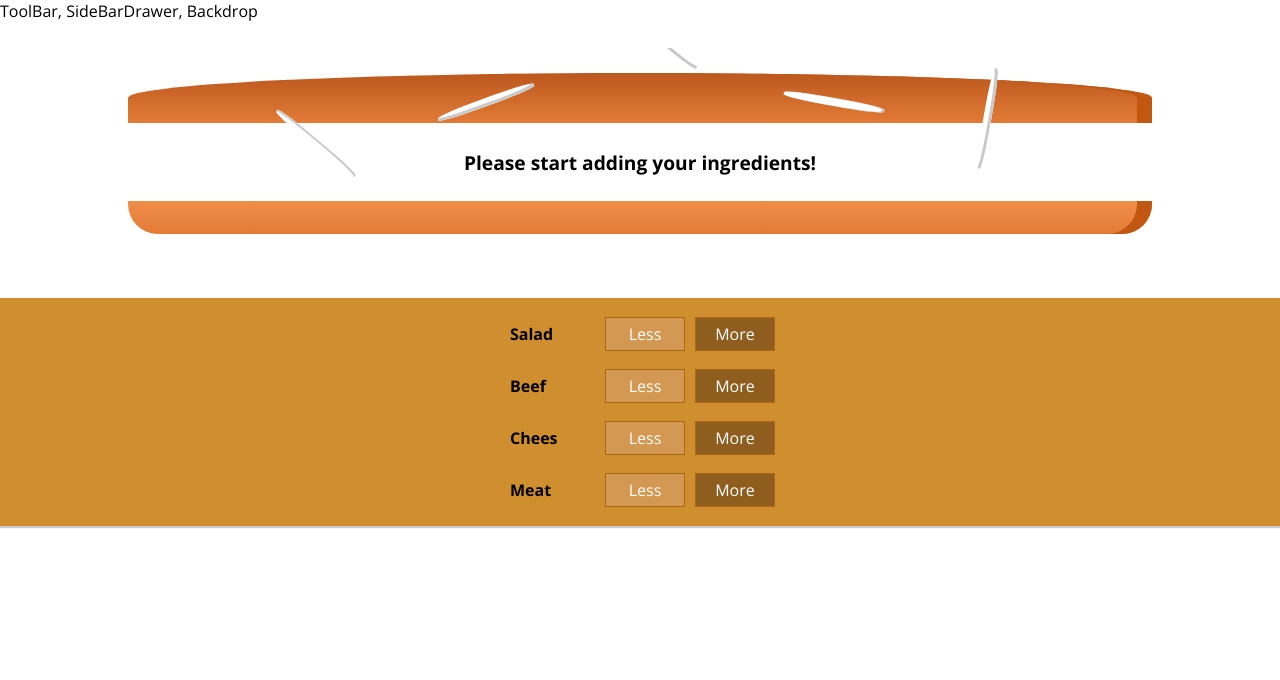
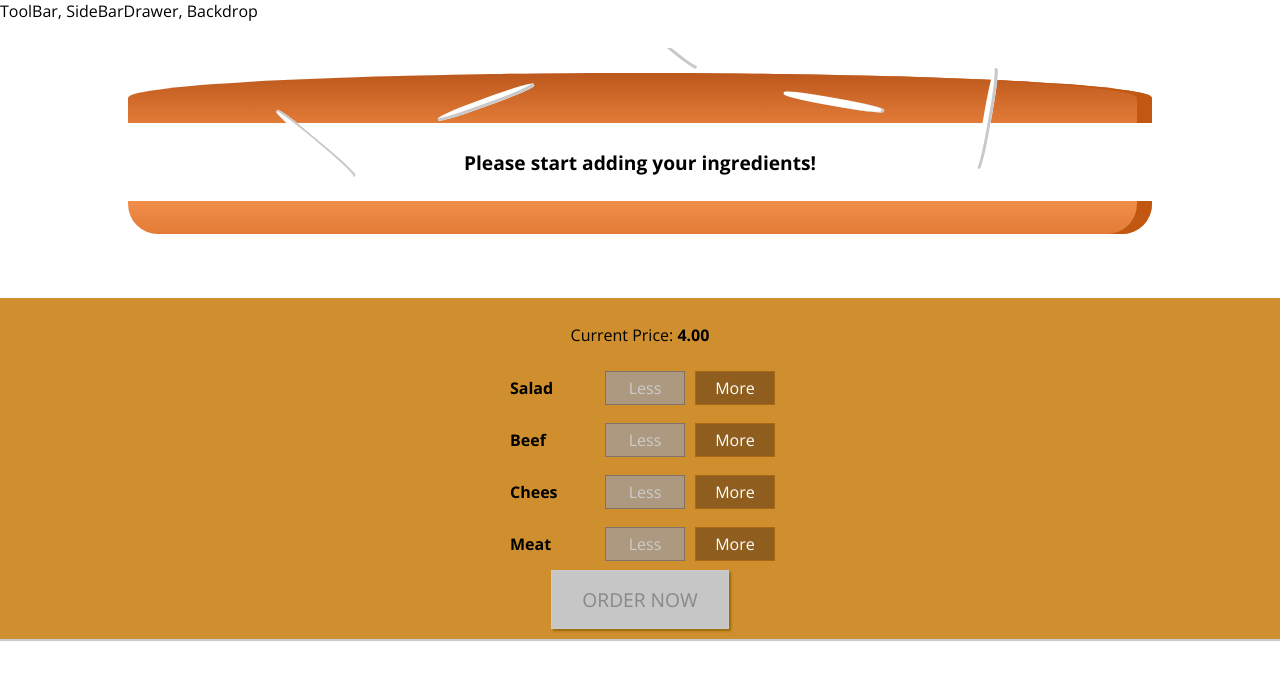
Before and after one commit to Tausif-ux/burger-app, a React (Create React App) app: page / in a window 1280 px wide. Shown: the top 680 px of the page. Built offline with nearby package versions, Linux system fonts and the light colour scheme.

Commit message:
Burger ingredients inclusiona and removel functionality with ORDER NOW button implemented with css styles

```diff
--- a/src/components/Burger/BuildControls/BuildControl/BuildControl.jsx
+++ b/src/components/Burger/BuildControls/BuildControl/BuildControl.jsx
@@ -5,8 +5,10 @@ const BuildControl = (props) => {
     return (
         <div className={classes.BuildControl}>
             <div className={classes.Label}>{props.label}</div>
-            <button className={classes.Less} onClick={props.removed}>Less</button>
-            <button className={classes.More} onClick = {props.added}>More</button>
+            <button
+                className={classes.Less} onClick={props.removed} disabled={props.disabled}>Less</button>
+            <button
+                className={classes.More} onClick={props.added}>More</button>
         </div>
      );
 }
--- a/src/components/Burger/BuildControls/BuildControls.jsx
+++ b/src/components/Burger/BuildControls/BuildControls.jsx
@@ -12,11 +12,16 @@ const controls = [
 const BuildControls = (props) => {
     return (
         <div className={classes.BuildControls}>
+            <p>Current Price: <strong>{props.price.toFixed(2)}</strong></p>
+
             {controls.map(ctl => <BuildControl
                                     key = {ctl.label}
                                     label = {ctl.label}
                                     added = {() => props.addedIngredient(ctl.type)}
-                                    removed = { () => props.removedIngredient(ctl.type)} />)}
+                                    removed = { () => props.removedIngredient(ctl.type)}
+                                    disabled = {props.disabledInfo[ctl.type]} />)}
+
+            <button className={classes.OrderButton} disabled={props.purchasable}>ORDER NOW</button>
         </div>
      );
 }
--- a/src/components/Burger/BuildControls/BuildControls.module.css
+++ b/src/components/Burger/BuildControls/BuildControls.module.css
@@ -8,3 +8,44 @@
     margin: auto;
     padding: 10px 0;
 }
+
+.OrderButton {
+    background-color: #DAD735;
+    outline: none;
+    cursor: pointer;
+    border: 1px solid #966909;
+    color: #966909;
+    font-family: inherit;
+    font-size: 1.2em;
+    padding: 15px 30px;
+    box-shadow: 2px 2px 2px #966909;
+}
+
+.OrderButton:hover, .OrderButton:active {
+    background-color: #A0DB41;
+    border: 1px solid #966909;
+    color: #966909;
+}
+
+.OrderButton:disabled {
+    background-color: #C7C6C6;
+    cursor: not-allowed;
+    border: 1px solid #ccc;
+    color: #888888;
+}
+
+.OrderButton:not(:disabled) {
+    animation: enable 0.3s linear;
+}
+
+@keyframes enable {
+    0% {
+        transform: scale(1);
+    }
+    60% {
+        transform: scale(1.1);
+    }
+    100% {
+        transform: scale(1);
+    }
+}
--- a/src/components/Burger/BurgerIngredient/BurgerIngredient.jsx
+++ b/src/components/Burger/BurgerIngredient/BurgerIngredient.jsx
@@ -1,4 +1,4 @@
-import React, { Component } from 'react';
+import React from 'react';
 import PropTypes from 'prop-types';
 import classes from './BurgerIngredient.module.css';
 
--- a/src/containers/BurgerBuilder/BurgerBuilder.jsx
+++ b/src/containers/BurgerBuilder/BurgerBuilder.jsx
@@ -3,19 +3,44 @@ import Auxillary from '../../hoc/Auxillary';
 import Burger from '../../components/Burger/Burger';
 import BuildControls from '../../components/Burger/BuildControls/BuildControls';
 
-const INGREDIENTS_PRICES = { salad: 0.5, cheese: 0.8, meat: 1.5, beef: 1.2};
+const INGREDIENTS_PRICES = { salad: 0.5, chees: 0.8, meat: 1.5, beef: 1.2};
 
 class BurgerBuilder extends Component {
 
     state = {
         ingredients: {
-            salad:0,
+            salad: 0,
             chees: 0,
             meat: 0,
             beef: 0
         },
-        totalPrice: 4
+        totalPrice: 4,
+        purchasable: false,
     };
+
+    // updatePurchasableState() {
+    //     const ingredientsCopy = { ...this.state.ingredients };
+
+    //     const sum = Object.keys(ingredientsCopy)
+    //     .map(ingKey => ingredientsCopy[ingKey])
+    //     .reduce((prevSum, currVal) => prevSum + currVal , 0);
+
+    //     let updatedPurchasableState = this.state.purchasable;
+    //     sum === 0 ? updatedPurchasableState = false : updatedPurchasableState = true;
+    //     this.setState({purchasable: updatedPurchasableState});
+    // }
+
+    updatePurchasableState(prevState) {
+        const prevIngredients = prevState.ingredients;
+
+        const sum = Object.keys(prevIngredients)
+        .map(ingKey => prevIngredients[ingKey])
+        .reduce((prevSum, currVal) => prevSum + currVal , 0);
+
+        let updatedPurchasableState = prevState.purchasable;
+        sum === 0 ? updatedPurchasableState = false : updatedPurchasableState = true;
+        return {purchasable: updatedPurchasableState};
+    }
 
     addIngredientHandler = type => {
         const oldCount = this.state.ingredients[type];
@@ -28,11 +53,13 @@ class BurgerBuilder extends Component {
         const newPrice = oldPrice + priceAddition;
 
         this.setState({ ingredients: updatedIngredient, totalPrice: newPrice });
+        this.setState((prevState, prevProps) => {
+            return this.updatePurchasableState(prevState);
+        });
     }
 
     removeIngredientHandler = type => {
         const oldCount = this.state.ingredients[type];
-
         if(oldCount <= 0) {
             return;
         }
@@ -46,17 +73,28 @@ class BurgerBuilder extends Component {
         const newPrice = oldPrice - priceDeduction;
 
         this.setState({ ingredients: updatedIngredient, totalPrice: newPrice });
+        this.setState((prevState, prevProps) => {
+            return this.updatePurchasableState(prevState);
+        });
     }
 
 
     render() {
-        console.log(this.state.totalPrice);
+        const disabledInfo = { ...this.state.ingredients }; //{chees: 2, salad:1 ....}
+
+        for(let key in disabledInfo) {
+            disabledInfo[key] = disabledInfo[key] <= 0; //{chees: true, salad:true ....}
+        }
+
         return(
             <Auxillary>
                 <Burger ingredients={this.state.ingredients} />
                 <BuildControls
                     addedIngredient = {this.addIngredientHandler}
-                    removedIngredient = {this.removeIngredientHandler} />
+                    removedIngredient = {this.removeIngredientHandler}
+                    disabledInfo={disabledInfo}
+                    price={this.state.totalPrice}
+                    purchasable={!this.state.purchasable} />
             </Auxillary>
         );
     }
```
